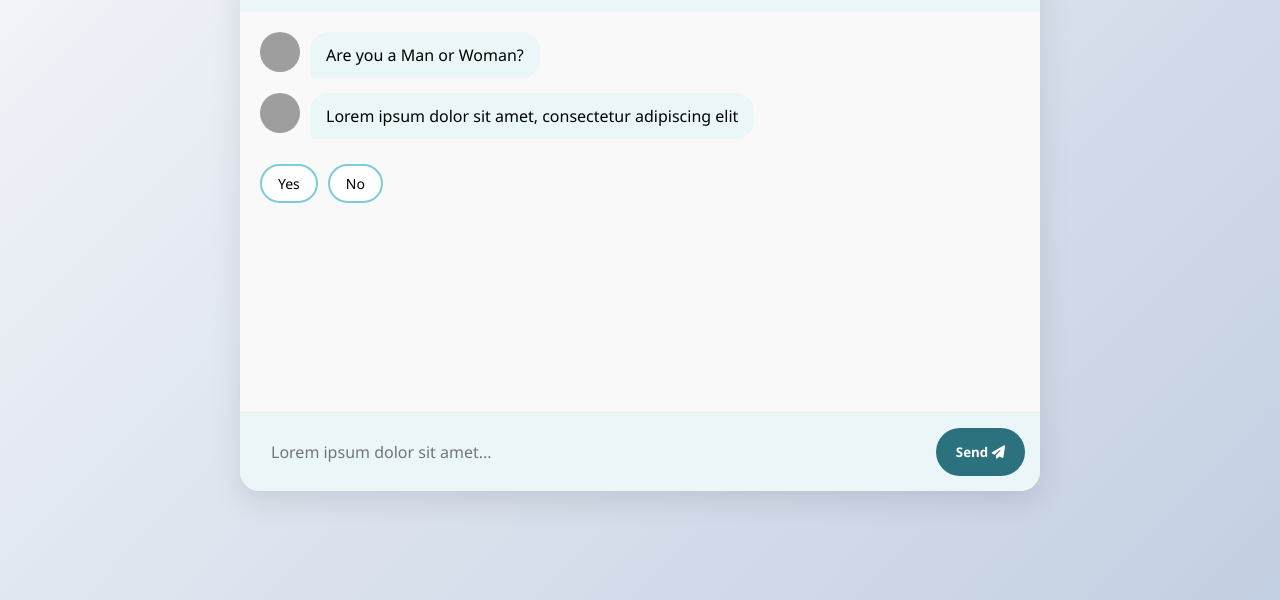
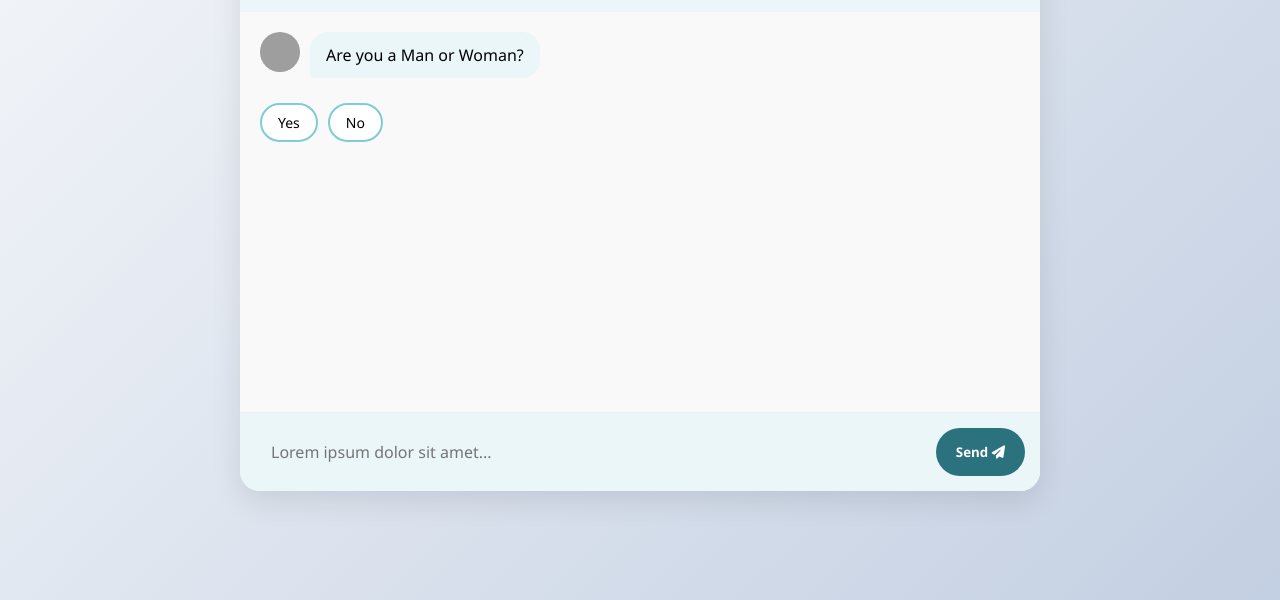
Before and after one commit to edumster/billy, a plain HTML site: page index.html in a window 1280 px wide. Shown: the part 200-800 px from the top of the page. Drawn offline with Linux system fonts and the light colour scheme; grey boxes are pictures that could not be loaded.

Commit message:
index.html

```diff
--- a/index.html
+++ b/index.html
@@ -319,12 +319,7 @@
                     Are you a Man or Woman?
                 </div>
             </div>
-            <div class="message-container">
-                <img src="https://images.unsplash.com/photo-1544005313-94ddf0286df2?ixlib=rb-4.0.3&ixid=M3wxMjA3fDB8MHxwaG90by1wYWdlfHx8fGVufDB8fHx8fA%3D%3D&auto=format&fit=crop&w=388&q=80" class="agent-avatar" alt="Health Agent">
-                <div class="message bot-message">
-                    Lorem ipsum dolor sit amet, consectetur adipiscing elit
-                </div>
-            </div>
+
             <div class="typing-indicator" id="typing-indicator" style="display: none;">
                 <div class="typing-dot"></div>
                 <div class="typing-dot"></div>
```
